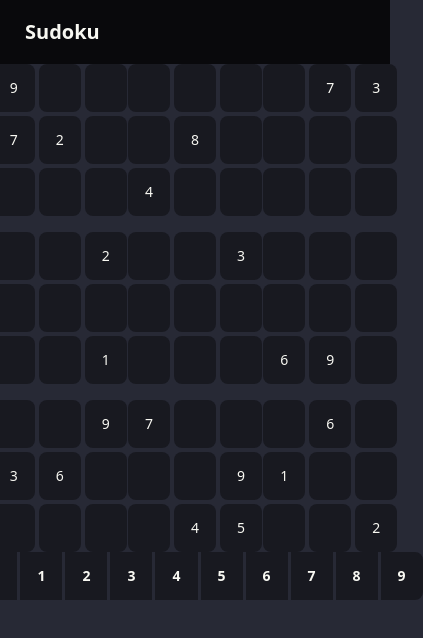
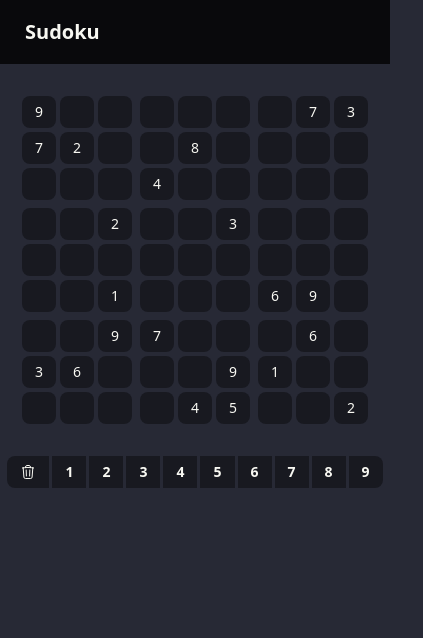
Before and after one commit to johnsonyuw/sudoku-rho, a Next.js app: page / in a window 390 px wide. Shown: the top 638 px of the page, 423 px wide, since content can reach past the window. Built offline with nearby package versions, Linux system fonts and the light colour scheme.

Commit message:
feat: responsive UI

```diff
--- a/app/page.tsx
+++ b/app/page.tsx
@@ -2,7 +2,6 @@
 import Link from "next/link";
 
 import SudokuSection from "@/components/sudoku";
-import getDefaultSudokuBoard from "@/utils/getSudokuBoard";
 
 export default function Home() {
   return (
--- a/components/sudoku.tsx
+++ b/components/sudoku.tsx
@@ -7,7 +7,6 @@ import { TrashIcon } from "@heroicons/react/24/outline";
 export default function SudokuSection() {
   return (
     <BoardProvider>
-      {/* TODO: Make it responsive */}
       <section>
         <SudokuBoard />
         <SudokuInputs />
@@ -17,10 +16,7 @@ export default function SudokuSection() {
 }
 
 function SudokuBoard() {
-  const {
-    state: { sudoku: puzzleBoard },
-    dispatch,
-  } = usePuzzle();
+  const { dispatch } = usePuzzle();
   const { focusedCell } = useBoard().state;
   const handleKeyDown = (e: React.KeyboardEvent<HTMLDivElement>) => {
     if (focusedCell === null) return;
@@ -33,7 +29,7 @@ function SudokuBoard() {
   };
   return (
     <div
-      className="grid aspect-square content-center gap-4"
+      className="mx-auto grid w-full content-center gap-2 py-8 sm:max-w-md sm:gap-4"
       onKeyDown={handleKeyDown}
     >
       {range(3).map((x) => (
@@ -42,7 +38,7 @@ function SudokuBoard() {
           className="flex flex-col items-center justify-center gap-1"
         >
           {range(3).map((i) => (
-            <div className="grid grid-cols-3 gap-4" key={`${i}${x}`}>
+            <div className="grid grid-cols-3 gap-2 sm:gap-4" key={`${i}${x}`}>
               {range(3).map((y) => (
                 <div className="flex justify-center gap-1" key={`${i}${y}`}>
                   {range(3).map((j) => (
@@ -71,7 +67,7 @@ function SudokuCell({ idx }: { idx: [number, number] }) {
   return (
     <>
       <button
-        className={`btn  ${
+        className={`btn-sm btn sm:btn-md ${
           colliding
             ? "btn-error font-bold"
             : "btn-ghost bg-base-200 font-medium"
@@ -87,7 +83,7 @@ function SudokuCell({ idx }: { idx: [number, number] }) {
 
 function SudokuInputs() {
   return (
-    <div className="join w-full justify-center gap-1">
+    <div className="join w-full flex-wrap justify-center gap-1">
       {Array(10)
         .fill(0)
         .map((_, value) => (
@@ -107,7 +103,7 @@ function InputButton({ value }: { value: number }) {
   };
   return (
     <button
-      className="btn-ghost join-item btn bg-base-200"
+      className="btn-ghost btn-sm join-item btn bg-base-200 sm:btn-md"
       onClick={handleClick}
     >
       {value === 0 ? <TrashIcon className="h-4 w-4" /> : value}
```
